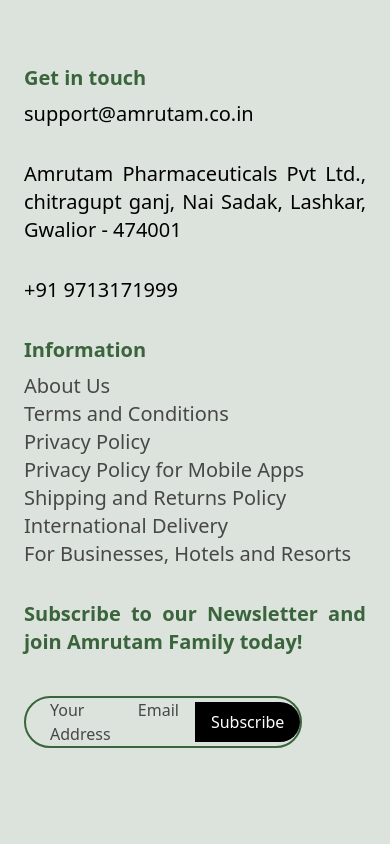
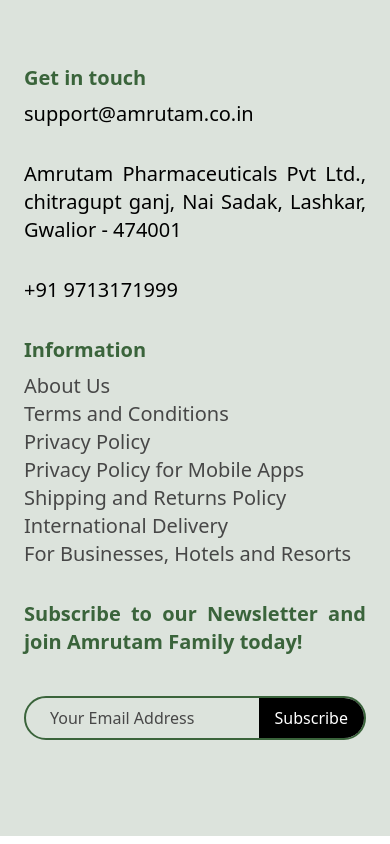
Before and after one commit to Surbhisinghal1234/ayurveda, a React (Vite) app: page / in a window 390 px wide. Shown: the part 9457-10301 px from the top of the page. Built offline with nearby package versions, Linux system fonts and the light colour scheme.

Commit message:
changes in footer sec

```diff
--- a/src/components/footer/Footer.jsx
+++ b/src/components/footer/Footer.jsx
@@ -52,10 +52,16 @@
                 <div className='flex md:hidden text-justify  flex-col gap-10'>
                     <h3 className='text-dark text-xl font-bold'>Subscribe to our Newsletter and join Amrutam Family today!</h3>
 
-                        <div className=' border-dark border-2 rounded-[2rem] w-[17.4rem] flex gap-4 items-center'> <span className='pl-6 sm:text-xl text-[#474747]'>Your Email Address</span>
+                    {/* <div className=' border-dark border-2 rounded-[2rem] w-[17.4rem] flex gap-4 items-center'> <span className='pl-6 sm:text-xl text-[#474747]'>Your Email Address</span>
                         <button className='bg-black rounded-r-[2rem]  text-white  py-2 px-4'>Subscribe</button>
-                        </div>
+                        </div> */}
 
+                    <div className='border-dark border-2 rounded-[2rem]  min-w-[17.4rem] flex gap-4 items-center justify-between'>
+                        <span className='pl-6 sm:text-xl text-[#474747] flex-1'>Your Email Address</span>
+                        <button className='bg-black rounded-r-[2rem] text-white py-2 px-4'>
+                            Subscribe
+                        </button>
+                    </div>
 
                 </div>
             </div>
```
